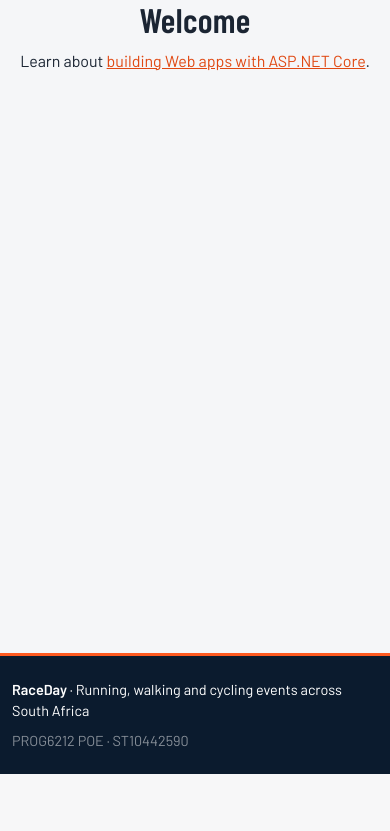
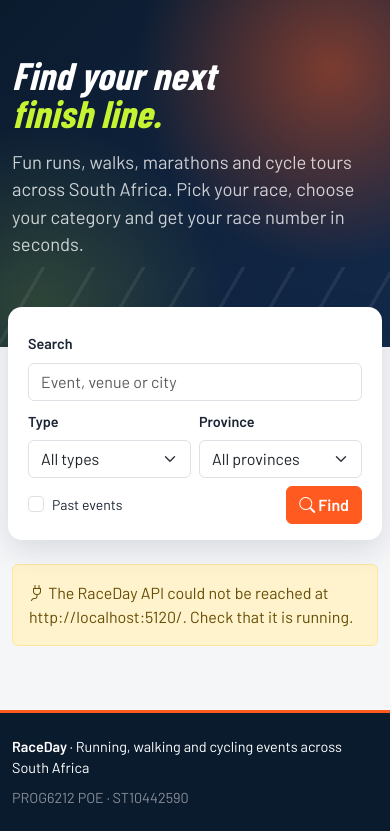
Before and after one commit to ST10442590/RaceDay, an ASP.NET Core app: page / in a window 390 px wide. Shown: the part 70-901 px from the top of the page. Before the commit the page ends 844 px from the top, so only its background shows below. Run offline with ASP.NET Core 8, Linux system fonts and the light colour scheme; data that the repository does not hold is empty; database files in the repository are not loaded; some web fonts are replaced.

Commit message:
Add home page with event cards, banners and type, province and name filters

```diff
--- a/Part3-MVC/RaceDay.Web/Controllers/HomeController.cs
+++ b/Part3-MVC/RaceDay.Web/Controllers/HomeController.cs
@@ -1,18 +1,79 @@
 using System.Diagnostics;
 using Microsoft.AspNetCore.Mvc;
 using RaceDay.Web.Models;
+using RaceDay.Web.Models.Api;
+using RaceDay.Web.Models.ViewModels;
+using RaceDay.Web.Services;
 
 namespace RaceDay.Web.Controllers;
 
-public class HomeController : Controller
+// The home page: browse and filter events. Open to everyone.
+public class HomeController : RaceDayControllerBase
 {
-    public IActionResult Index()
+    public HomeController(ApiClient api) : base(api)
     {
-        return View();
     }
 
-    public IActionResult Privacy()
+    public async Task<IActionResult> Index(string? type, string? province, string? search, bool includePast = false)
     {
+        var model = new HomeViewModel
+        {
+            Type = type,
+            Province = province,
+            Search = search,
+            IncludePast = includePast
+        };
+
+        // The API filters by type and province; the name search is done here.
+        var query = new List<string>();
+        if (!string.IsNullOrWhiteSpace(type))
+        {
+            query.Add($"type={Uri.EscapeDataString(type)}");
+        }
+
+        if (!string.IsNullOrWhiteSpace(province))
+        {
+            query.Add($"province={Uri.EscapeDataString(province)}");
+        }
+
+        if (!includePast)
+        {
+            query.Add($"from={DateTime.Today:yyyy-MM-dd}");
+        }
+
+        var path = "api/events" + (query.Count > 0 ? "?" + string.Join("&", query) : string.Empty);
+
+        var events = await Api.GetAsync<List<EventSummary>>(path);
+        var types = await Api.GetAsync<List<EventTypeItem>>("api/event-types");
+
+        if (!events.Success)
+        {
+            model.ErrorMessage = events.Error;
+            return View(model);
+        }
+
+        var list = events.Data ?? new List<EventSummary>();
+
+        if (!string.IsNullOrWhiteSpace(search))
+        {
+            var term = search.Trim();
+            list = list.Where(e =>
+                    e.Name.Contains(term, StringComparison.OrdinalIgnoreCase) ||
+                    e.City.Contains(term, StringComparison.OrdinalIgnoreCase) ||
+                    e.VenueName.Contains(term, StringComparison.OrdinalIgnoreCase))
+                .ToList();
+        }
+
+        model.Events = list;
+        model.EventTypes = types.Data ?? new List<EventTypeItem>();
+        return View(model);
+    }
+
+    // Shown for 404s and other status codes without their own page.
+    public IActionResult NotFoundPage(int code)
+    {
+        Response.StatusCode = code;
+        ViewBag.Code = code;
         return View();
     }
 
--- a/Part3-MVC/RaceDay.Web/Views/Home/Index.cshtml
+++ b/Part3-MVC/RaceDay.Web/Views/Home/Index.cshtml
@@ -1,8 +1,84 @@
+@model HomeViewModel
 @{
-    ViewData["Title"] = "Home Page";
+    ViewData["Title"] = "Find your next race";
+    var openCount = Model.Events.Count(e => e.Status == EventStatuses.Open);
 }
 
-<div class="text-center">
-    <h1 class="display-4">Welcome</h1>
-    <p>Learn about <a href="https://learn.microsoft.com/aspnet/core">building Web apps with ASP.NET Core</a>.</p>
+<section class="rd-hero">
+    <div class="container position-relative" style="z-index:1">
+        <div class="row align-items-center">
+            <div class="col-lg-8">
+                <h1>Find your next<br /><em>finish line.</em></h1>
+                <p class="mt-3">Fun runs, walks, marathons and cycle tours across South Africa. Pick your race, choose your category and get your race number in seconds.</p>
+            </div>
+            <div class="col-lg-4 d-none d-lg-block text-end">
+                <div class="rd-display" style="font-size:5rem;line-height:1;color:var(--rd-lime)">@openCount</div>
+                <div class="text-white-50 text-uppercase small fw-semibold">events open for entries</div>
+            </div>
+        </div>
+    </div>
+</section>
+
+<div class="container">
+    <form class="rd-filter row g-2 align-items-end" method="get" asp-action="Index">
+        <div class="col-md-4">
+            <label class="form-label" for="search">Search</label>
+            <input class="form-control" id="search" name="search" value="@Model.Search" placeholder="Event, venue or city" />
+        </div>
+        <div class="col-6 col-md-2">
+            <label class="form-label" for="type">Type</label>
+            <select class="form-select" id="type" name="type">
+                <option value="">All types</option>
+                @foreach (var t in Model.EventTypes)
+                {
+                    <option value="@t.TypeName" selected="@(Model.Type == t.TypeName)">@t.TypeName</option>
+                }
+            </select>
+        </div>
+        <div class="col-6 col-md-3">
+            <label class="form-label" for="province">Province</label>
+            <select class="form-select" id="province" name="province">
+                <option value="">All provinces</option>
+                @foreach (var p in HomeViewModel.Provinces)
+                {
+                    <option value="@p" selected="@(Model.Province == p)">@p</option>
+                }
+            </select>
+        </div>
+        <div class="col-md-3 d-flex gap-2 align-items-center">
+            <div class="form-check me-auto">
+                <input class="form-check-input" type="checkbox" id="includePast" name="includePast" value="true" checked="@Model.IncludePast" />
+                <label class="form-check-label small" for="includePast">Past events</label>
+            </div>
+            <button class="btn btn-rd" type="submit"><i class="bi bi-search"></i> Find</button>
+        </div>
+    </form>
+
+    @if (Model.ErrorMessage is not null)
+    {
+        <div class="alert alert-warning mt-4"><i class="bi bi-plug"></i> @Model.ErrorMessage</div>
+    }
+    else if (Model.Events.Count == 0)
+    {
+        <div class="rd-empty mt-4">
+            <i class="bi bi-calendar-x"></i>
+            <h3>No events match</h3>
+            <p class="mb-0">Try a different type or province, or include past events.</p>
+        </div>
+    }
+    else
+    {
+        <div class="d-flex justify-content-between align-items-baseline mt-4 mb-3">
+            <h2 class="m-0">@(Model.IncludePast ? "All events" : "Upcoming events")</h2>
+            <span class="text-muted small">@Model.Events.Count event@(Model.Events.Count == 1 ? "" : "s")</span>
+        </div>
+        <div class="row g-4">
+            @foreach (var e in Model.Events)
+            {
+                <div class="col-sm-6 col-lg-4">
+                    <partial name="_EventCard" model="e" />
+                </div>
+            }
+        </div>
+    }
 </div>
```
Also changed, not shown: Part3-MVC/RaceDay.Web/Views/Home/NotFoundPage.cshtml (added, +12 -0 lines).
